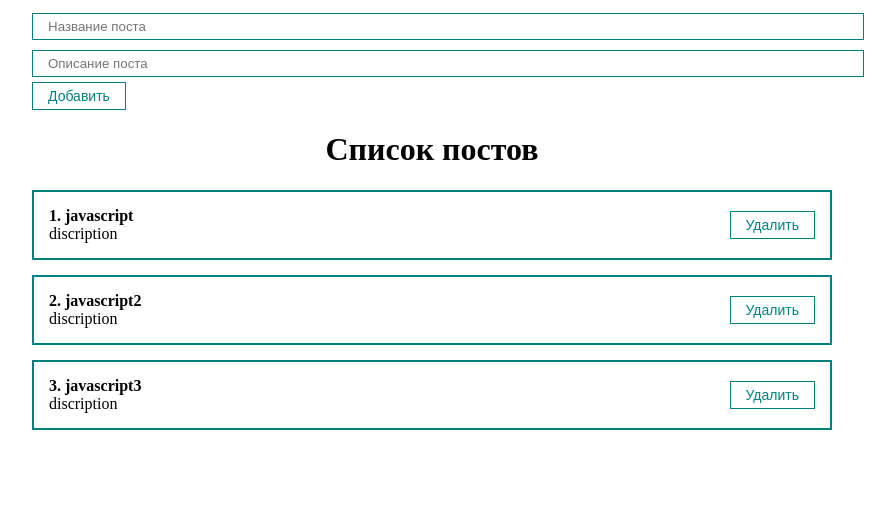
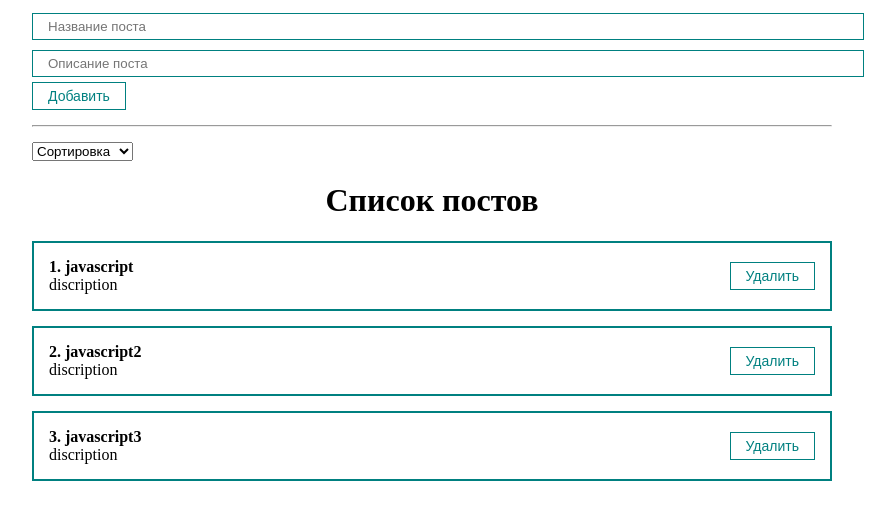
Before and after one commit to AnnieSkywalker/react-start, a React (Create React App) app: page / in a window 1280 px wide. Shown: the top 520 px of the page, without its empty margins (208-1103 px from the left). Built offline with nearby package versions, Linux system fonts and the light colour scheme.

Commit message:
реализация сортировки

```diff
--- a/src/App.js
+++ b/src/App.js
@@ -1,5 +1,6 @@
 import React, {useState} from "react";
 import PostForm from "./components/PostForm";
+import MySelect from "./components/UI/MySelect";
 
 import './stales/App.css'
 import PostList from "./components/PostList";
@@ -13,6 +14,8 @@
     ]
   )
 
+  const [selectedSort, setSelectedSort] = useState('')
+
   const createPost = (newPost) => {
     setPosts([...posts, newPost])
   }
@@ -21,11 +24,40 @@
     setPosts(posts.filter(p => p.id !== post.id))
   }
 
+  const sortPost = (sort) => {
+    setSelectedSort(sort);
+    setPosts([...posts].sort((a, b)=> a[sort].localeCompare(b[sort])))
+  }
+
 
   return (
     <div className="App">
       <PostForm create={createPost}></PostForm>
-      <PostList remove={removePost} posts={posts} title='Список постов'/>
+      <hr style = {{margin: '15px 0'}}></hr>
+      <div>
+        <MySelect
+          defaultValue='Сортировка'
+          value={selectedSort}
+          onChange={sortPost}
+          options={[
+            {value: 'title', name: 'по заголовку' },
+            {value: 'body', name: 'по телу' }
+          ]}
+        >
+
+        </MySelect>
+      </div>
+
+
+      {
+      posts.length !== 0
+      ?
+       <PostList remove={removePost} posts={posts} title='Список постов'/>
+      :
+        <h1 style={{textAlign: 'center'}}>
+          Посты не найдены!
+        </h1>
+      }
 
     </div>
   );
--- a/src/components/PostItem.jsx
+++ b/src/components/PostItem.jsx
@@ -16,7 +16,6 @@
         <MyButton onClick = {() => props.remove(props.post)}>Удалить</MyButton>
       </div>
 
-
     </div>
   )
 }
--- /dev/null
+++ b/src/components/UI/MySelect.jsx
@@ -0,0 +1,16 @@
+import React from "react";
+
+const MySelect = function ({options, defaultValue, value, onChange}) {
+
+  return(
+    <select value={value} onChange={event => onChange(event.target.value)}>
+      <option disabled value=''>{defaultValue}</option>
+      {options.map(option =>
+        <option key={option.value} value={option.value}>{option.name}</option>
+      )}
+
+    </select>
+  )
+}
+
+export default MySelect;
```
